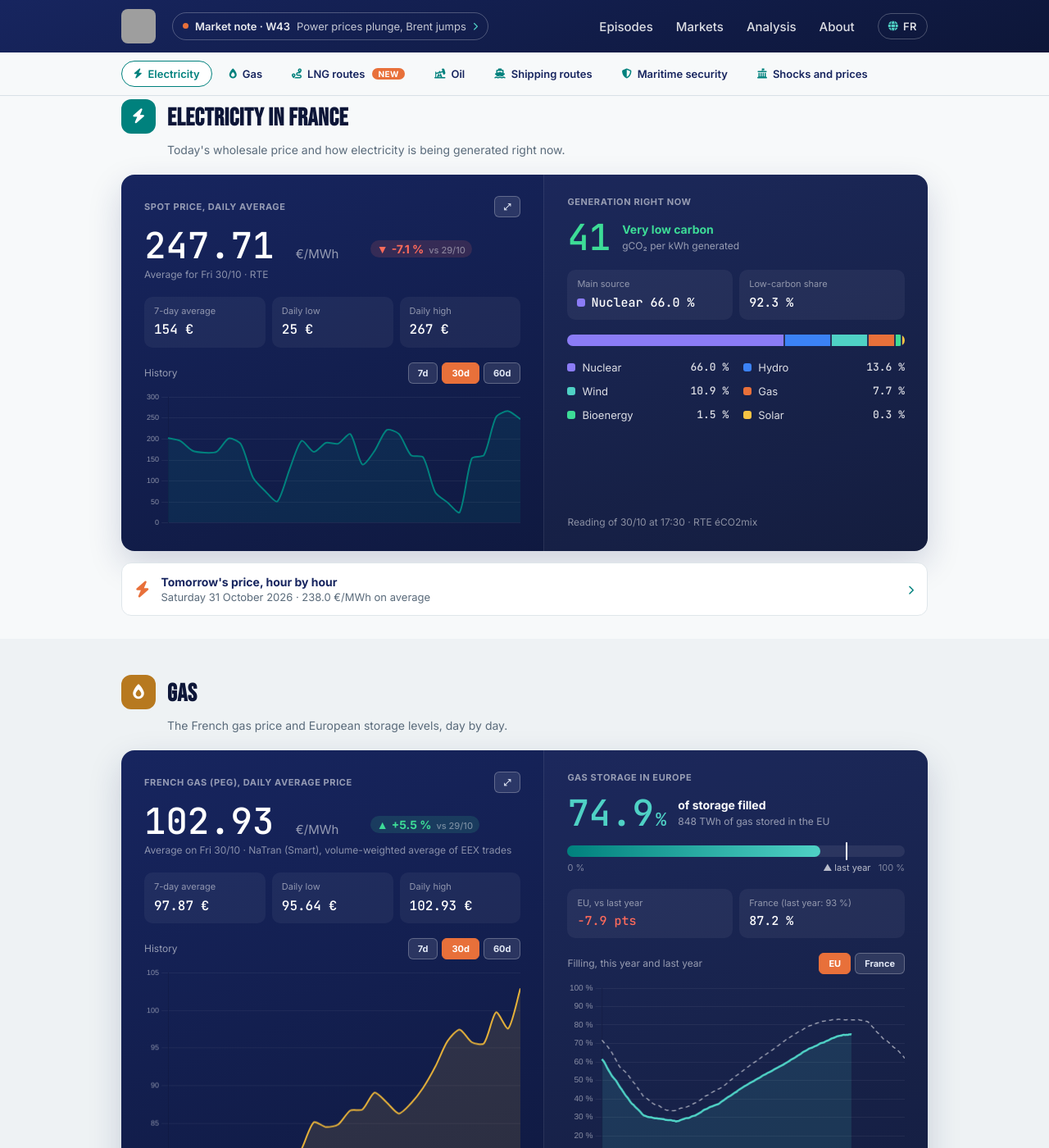
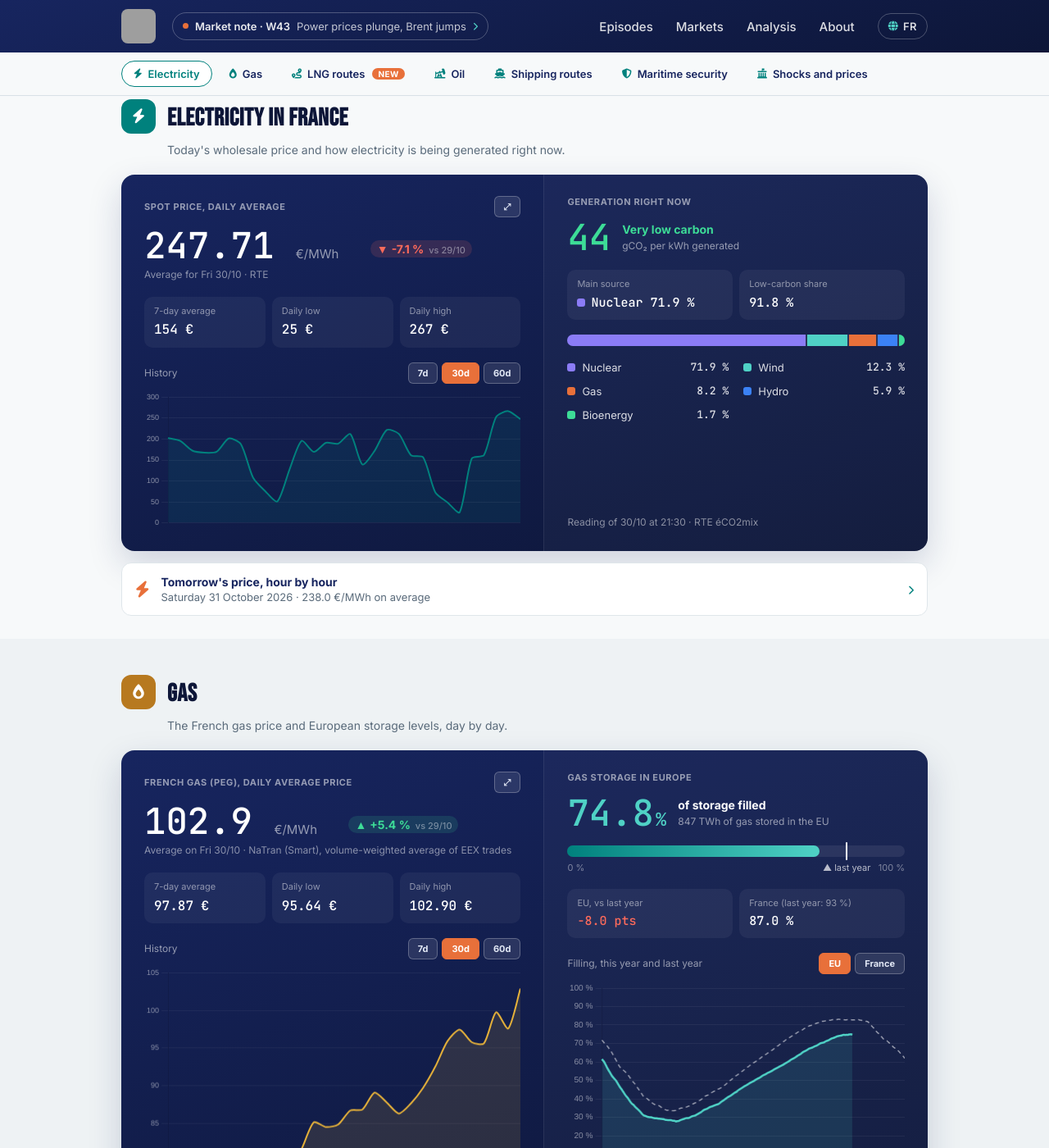
Before and after one commit to InsideEnergyMarkets/Inside-Energy-Markets, a Jekyll site: the page built from en/markets/index.html, in a window 1280 px wide and 1400 px high, scrolled down 383 px. Shown: the whole window at 82% size. Built offline with Jekyll 4.4.1, drawn with Linux system fonts in a browser that asks for light colours; some of the changed text lies outside the part shown; grey boxes are pictures that could not be loaded.

Commit message:
Mise à jour automatique des données marché

```diff
--- a/_data/fuel.json
+++ b/_data/fuel.json
@@ -1 +1 @@
-{"date":"2026-10-30","gazole":2.388,"e10":2.105,"stations":7299,"change_7d":{"since":"2026-10-23","gazole_cts":2.0,"e10_cts":-2.4},"history":{"2026-09-30":{"gazole":2.38,"e10":2.163},"2026-10-01":{"gazole":2.374,"e10":2.16},"2026-10-02":{"gazole":2.373,"e10":2.16},"2026-10-03":{"gazole":2.372,"e10":2.163},"2026-10-04":{"gazole":2.373,"e10":2.168},"2026-10-05":{"gazole":2.369,"e10":2.164},"2026-10-06":{"gazole":2.36,"e10":2.156},"2026-10-07":{"gazole":2.35,"e10":2.151},"2026-10-08":{"gazole":2.344,"e10":2.149},"2026-10-09":{"gazole":2.343,"e10":2.152},"2026-10-10":{"gazole":2.345,"e10":2.157},"2026-10-11":{"gazole":2.346,"e10":2.165},"2026-10-12":{"gazole":2.351,"e10":2.164},"2026-10-13":{"gazole":2.353,"e10":2.163},"2026-10-14":{"gazole":2.355,"e10":2.17},"2026-10-15":{"gazole":2.359,"e10":2.17},"2026-10-16":{"gazole":2.362,"e10":2.164},"2026-10-17":{"gazole":2.365,"e10":2.168},"2026-10-18":{"gazole":2.368,"e10":2.175},"2026-10-19":{"gazole":2.366,"e10":2.163},"2026-10-20":{"gazole":2.364,"e10":2.154},"2026-10-21":{"gazole":2.364,"e10":2.147},"2026-10-22":{"gazole":2.366,"e10":2.138},"2026-10-23":{"gazole":2.368,"e10":2.129},"2026-10-24":{"gazole":2.371,"e10":2.128},"2026-10-25":{"gazole":2.374,"e10":2.133},"2026-10-26":{"gazole":2.377,"e10":2.123},"2026-10-27":{"gazole":2.38,"e10":2.117},"2026-10-28":{"gazole":2.386,"e10":2.114},"2026-10-29":{"gazole":2.389,"e10":2.111},"2026-10-30":{"gazole":2.388,"e10":2.105}}}
+{"date":"2026-10-30","gazole":2.389,"e10":2.106,"stations":7250,"change_7d":{"since":"2026-10-23","gazole_cts":2.1,"e10_cts":-2.3},"history":{"2026-09-30":{"gazole":2.38,"e10":2.163},"2026-10-01":{"gazole":2.374,"e10":2.16},"2026-10-02":{"gazole":2.373,"e10":2.16},"2026-10-03":{"gazole":2.372,"e10":2.163},"2026-10-04":{"gazole":2.373,"e10":2.168},"2026-10-05":{"gazole":2.369,"e10":2.164},"2026-10-06":{"gazole":2.36,"e10":2.156},"2026-10-07":{"gazole":2.35,"e10":2.151},"2026-10-08":{"gazole":2.344,"e10":2.149},"2026-10-09":{"gazole":2.343,"e10":2.152},"2026-10-10":{"gazole":2.345,"e10":2.157},"2026-10-11":{"gazole":2.346,"e10":2.165},"2026-10-12":{"gazole":2.351,"e10":2.164},"2026-10-13":{"gazole":2.353,"e10":2.163},"2026-10-14":{"gazole":2.355,"e10":2.17},"2026-10-15":{"gazole":2.359,"e10":2.17},"2026-10-16":{"gazole":2.362,"e10":2.164},"2026-10-17":{"gazole":2.365,"e10":2.168},"2026-10-18":{"gazole":2.368,"e10":2.175},"2026-10-19":{"gazole":2.366,"e10":2.163},"2026-10-20":{"gazole":2.364,"e10":2.154},"2026-10-21":{"gazole":2.364,"e10":2.147},"2026-10-22":{"gazole":2.366,"e10":2.138},"2026-10-23":{"gazole":2.368,"e10":2.129},"2026-10-24":{"gazole":2.371,"e10":2.128},"2026-10-25":{"gazole":2.374,"e10":2.133},"2026-10-26":{"gazole":2.377,"e10":2.123},"2026-10-27":{"gazole":2.38,"e10":2.117},"2026-10-28":{"gazole":2.386,"e10":2.114},"2026-10-29":{"gazole":2.389,"e10":2.111},"2026-10-30":{"gazole":2.389,"e10":2.106}}}
--- a/_data/market.json
+++ b/_data/market.json
@@ -1,7 +1,7 @@
 {
-  "updated_at": "2026-10-30T17:53:18.358493Z",
+  "updated_at": "2026-10-30T21:52:56.631609Z",
   "brent": {
-    "price_usd": 117.83,
+    "price_usd": 117.55,
     "date": "2026-10-30",
     "unit": "USD/baril",
     "source": "OilPriceAPI",
@@ -9,10 +9,10 @@
     "date_label_en": "Price on Fri 30/10",
     "prev_value": 115.66,
     "prev_date": "2026-10-29",
-    "change_pct": 1.9
+    "change_pct": 1.6
   },
   "wti": {
-    "price_usd": 104.81,
+    "price_usd": 102.89,
     "date": "2026-10-30",
     "unit": "USD/baril",
     "source": "OilPriceAPI",
@@ -33,7 +33,7 @@
     "change_pct": -2.0
   },
   "peg": {
-    "price_eur_mwh": 102.93,
+    "price_eur_mwh": 102.9,
     "date": "2026-10-30",
     "unit": "EUR/MWh",
     "source": "NaTran",
@@ -41,21 +41,20 @@
     "date_label_en": "Average on Fri 30/10",
     "prev_value": 97.61,
     "prev_date": "2026-10-29",
-    "change_pct": 5.5
+    "change_pct": 5.4
   },
   "mix_france": {
-    "date_heure": "2026-10-30T17:30:00+00:00",
+    "date_heure": "2026-10-30T21:30:00+00:00",
     "shares": {
-      "nucleaire": 66.0,
-      "hydraulique": 13.6,
-      "eolien": 10.9,
-      "gaz": 7.7,
-      "bioenergies": 1.5,
-      "solaire": 0.3
+      "nucleaire": 71.9,
+      "eolien": 12.3,
+      "gaz": 8.2,
+      "hydraulique": 5.9,
+      "bioenergies": 1.7
     },
     "top_source": "nucleaire",
-    "top_share": 66.0,
-    "co2_intensity": 41
+    "top_share": 71.9,
+    "co2_intensity": 44
   },
   "spot_price_france": {
     "price_eur_mwh": 247.71,
--- a/_data/market_history.json
+++ b/_data/market_history.json
@@ -926,22 +926,21 @@
   },
   {
     "date": "2026-10-30",
-    "brent_usd": 117.83,
+    "brent_usd": 117.55,
     "brent_source": "OilPriceAPI",
     "henry_hub_usd_mmbtu": 2.9,
     "henry_hub_source": "OilPriceAPI",
     "spot_eur_mwh": 247.71,
     "spot_source": "RTE",
     "mix_shares": {
-      "nucleaire": 66.0,
-      "hydraulique": 13.6,
-      "eolien": 10.9,
-      "gaz": 7.7,
-      "bioenergies": 1.5,
-      "solaire": 0.3
+      "nucleaire": 71.9,
+      "eolien": 12.3,
+      "gaz": 8.2,
+      "hydraulique": 5.9,
+      "bioenergies": 1.7
     },
     "henry_hub_eur_mwh": 8.86,
-    "peg_eur_mwh": 102.93,
+    "peg_eur_mwh": 102.9,
     "peg_source": "NaTran"
   }
 ]
--- a/_data/weekly_summary.json
+++ b/_data/weekly_summary.json
@@ -3,8 +3,8 @@
   "period_end": "2026-10-30",
   "brent": {
     "start_usd": 117.38,
-    "end_usd": 117.83,
-    "change_pct": 0.4
+    "end_usd": 117.55,
+    "change_pct": 0.1
   },
   "spot_price": {
     "avg_eur_mwh": 153.64,
@@ -13,8 +13,8 @@
     "days_count": 8
   },
   "mix": {
-    "nuclear_avg_share": 67.0,
-    "renewables_avg_share": 28.1,
+    "nuclear_avg_share": 67.7,
+    "renewables_avg_share": 27.3,
     "days_count": 8
   }
 }
```
Also changed, not shown: _data/day_ahead.json (+1 -1 lines), _data/gas_storage.json.
